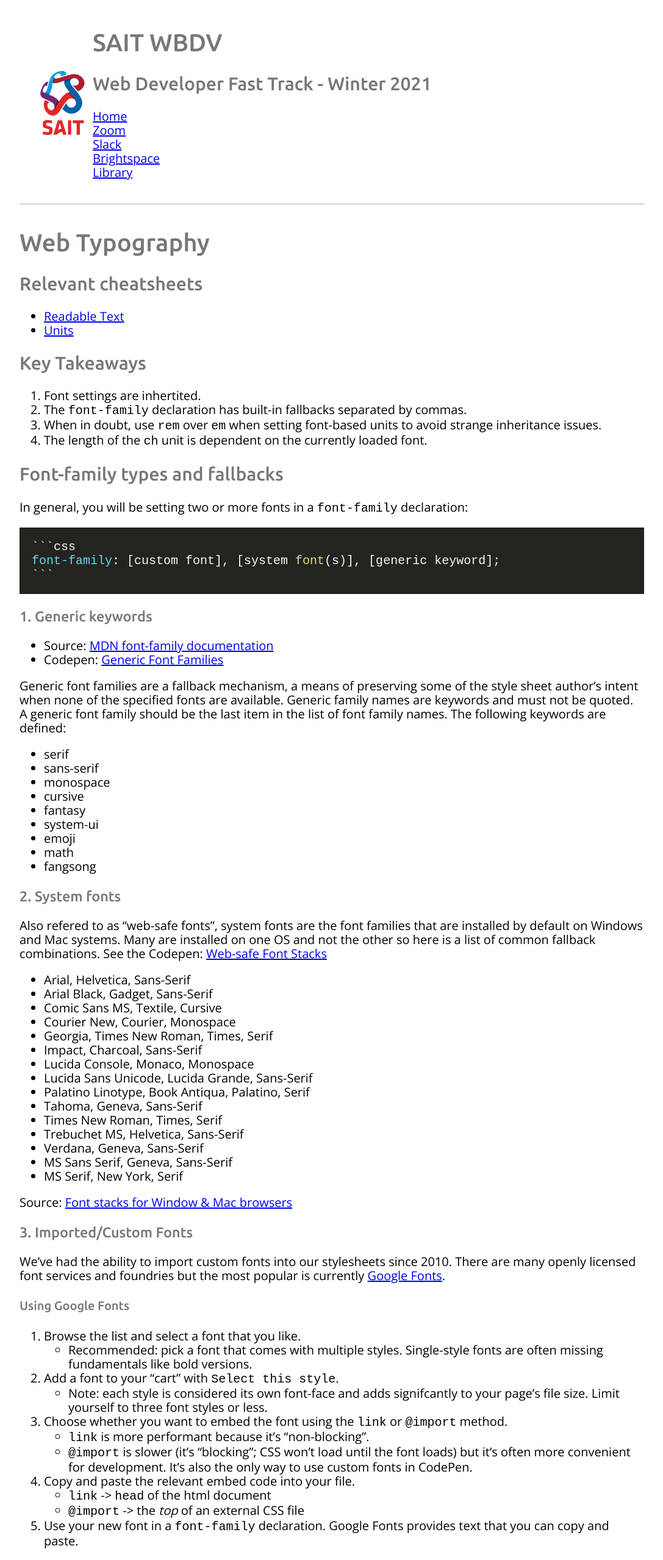
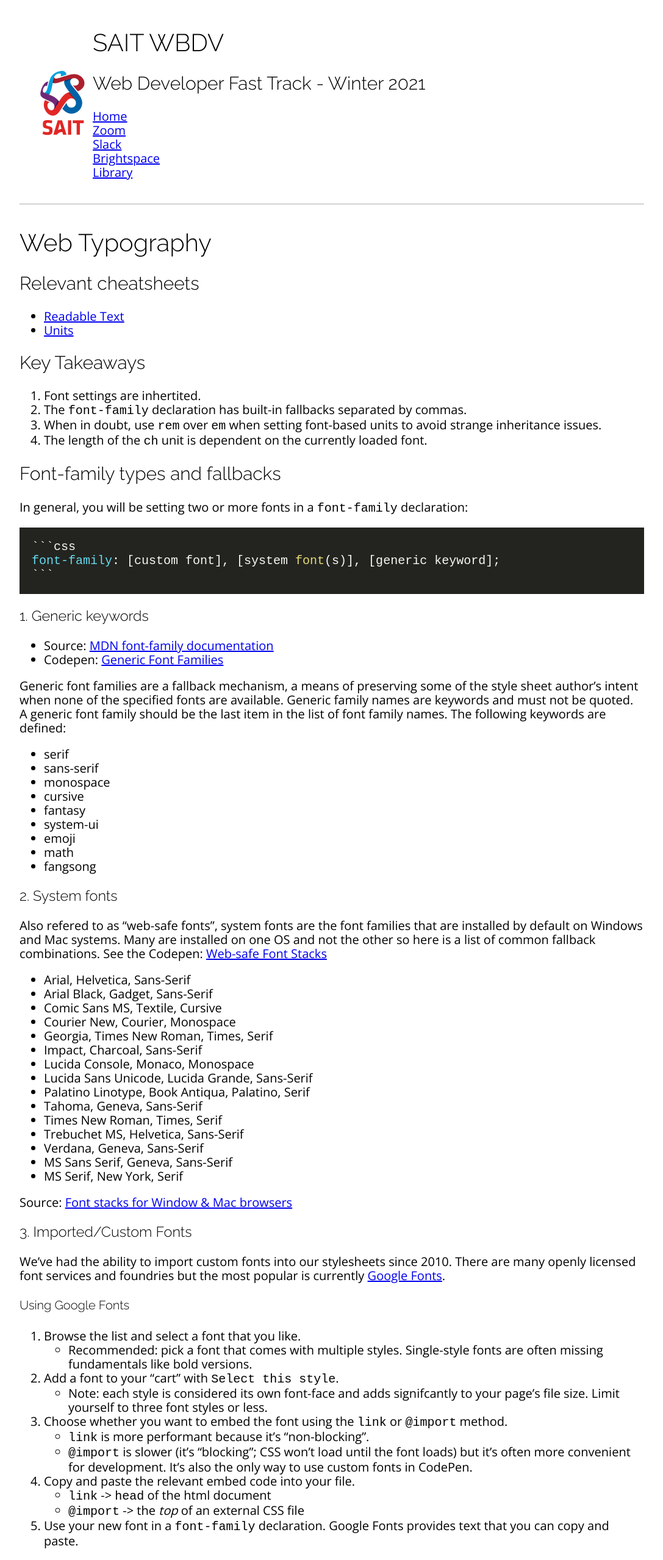
Before and after one commit to sait-wbdv/winter-2021, a Jekyll site: the page built from cheatsheets/web-typography/index.md, in a window 1280 px wide. Shown: the whole page at 61% size, without its empty margins (96-1183 px from the left). Built offline with Jekyll 4.4.1, drawn with Linux system fonts in a browser that asks for light colours; nearby versions of some CDN libraries.

Commit message:
added raleway-open sans light

```diff
--- a/_layouts/default.html
+++ b/_layouts/default.html
@@ -17,7 +17,7 @@
     <!-- Website Styles -->
     <link rel="stylesheet" href="{{ "/assets/css/reset.css" | relative_url }}">
     <link rel="stylesheet" href="{{ "/assets/css/utilities.css" | relative_url }}">
-    <link rel="stylesheet" href="{{ "/assets/fonts/ubuntu-open-sans.css" | relative_url }}">
+    <link rel="stylesheet" href="{{ "/assets/fonts/raleway_open-sans-light.css" | relative_url }}">
     <link rel="stylesheet" href="{{ "/assets/css/main.css" | relative_url }}">
 
   </head>
--- /dev/null
+++ b/assets/fonts/raleway_open-sans-light.css
@@ -0,0 +1,12 @@
+@import url('https://fonts.googleapis.com/css?family=Open+Sans:wght@300|Raleway:300,500');
+
+/* Font */
+body {
+  font-family: 'Open Sans', sans-serif;
+  font-weight: 300;
+}
+
+h1, h2, h3, h4, h5, h6 {
+  font-family: 'Raleway', sans-serif;
+  font-weight: 300;
+}
```
